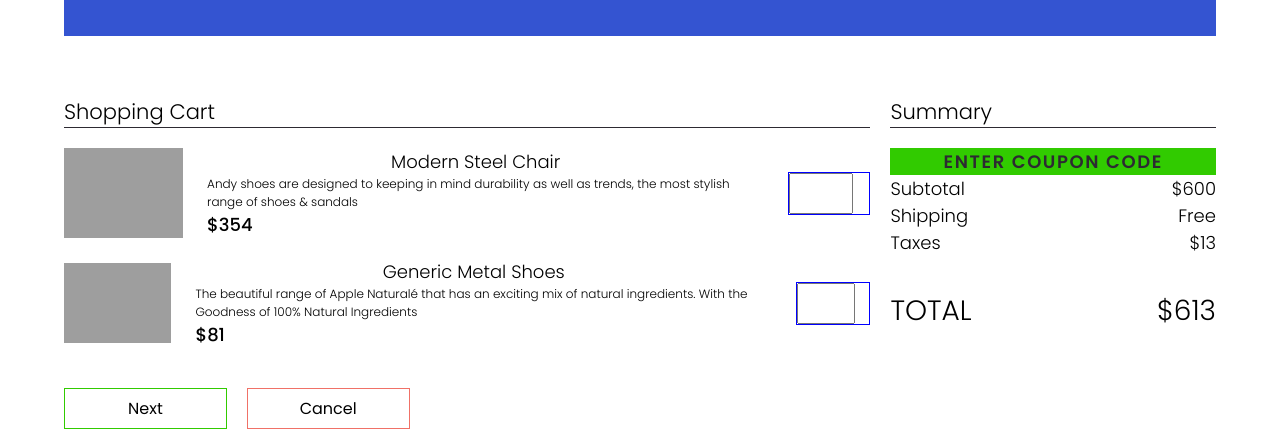
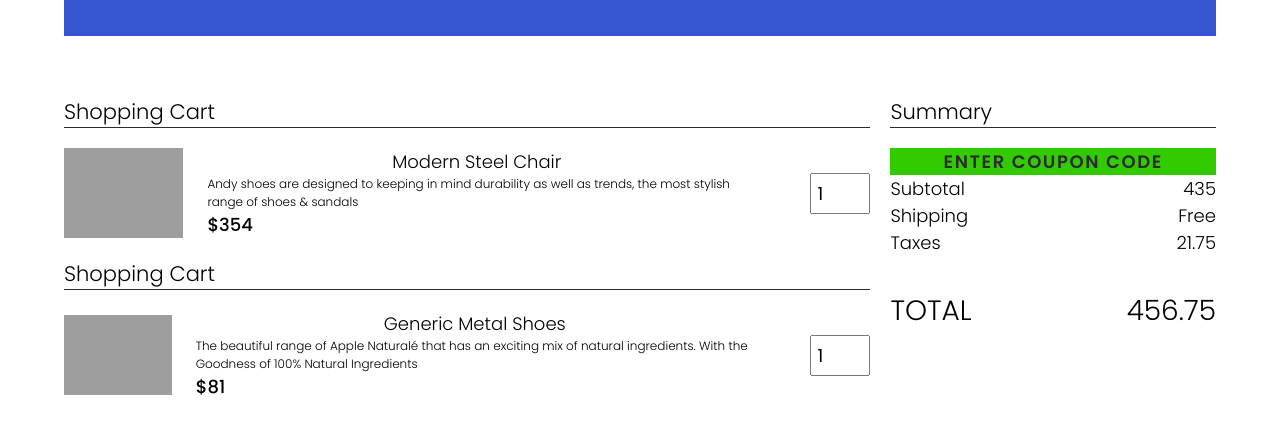
Before and after one commit to SAMURAIM0SES/GraceShopperFrontEnd, a React app: page /cart in a window 1280 px wide. Shown: the part 354-791 px from the top of the page. Built offline with nearby package versions, Linux system fonts and the light colour scheme; grey boxes are pictures that could not be loaded.

Commit message:
prices cart working

```diff
--- a/src/components/CardPrducts.module.css
+++ b/src/components/CardPrducts.module.css
@@ -126,15 +126,15 @@
 }
 
 .cart-product-quantity {
-  border: 1px solid blue;
   display: flex;
+  justify-content: flex-end;
 }
 
 .cart-product-quantity input {
   padding: 0.5rem;
   font-family: inherit;
   font-size: 1.8rem;
-  width: 80%;
+  flex-basis: 6rem;
 }
 
 .cart-product-quantity input:focus {
--- a/src/components/CardProducts.js
+++ b/src/components/CardProducts.js
@@ -1,8 +1,46 @@
+import React, { useState } from 'react';
 import classes from './CardPrducts.module.css';
 const { faker } = require('@faker-js/faker');
 
 const CardProducts = (props) => {
+  const { name, description, price } = props;
+  const [productQtn, setProductQtn] = useState(1);
+
+  const removeProductHandler = () => {};
+  return (
+    <div className={classes['cart-body-shopping']}>
+      <h3>Shopping Cart</h3>
+      <div className={classes['cart-shopping-products']}>
+        <div className={classes['cart-product-image']}>
+          <img src={`${faker.image.nature()}`} alt="random" />
+        </div>
+        <div className={classes['cart-product-description']}>
+          <h4>{name}</h4>
+          <p>{description}</p>
+          <p>${price}</p>
+        </div>
+        <div className={classes['cart-product-quantity']}>
+          <input
+            type="number"
+            max="50"
+            min="0"
+            value={productQtn}
+            onChange={(e) => setProductQtn(e.target.value)}
+          />
+        </div>
+      </div>
+    </div>
+  );
+};
+
+export default CardProducts;
+
+/*
+const CardProducts = (props) => {
   const { data } = props;
+  const [productQtn, setProductQtn] = useState(1);
+
+  const removeProductHandler = () => {};
   return (
     <div className={classes['cart-body-shopping']}>
       <h3>Shopping Cart</h3>
@@ -19,7 +57,13 @@ const CardProducts = (props) => {
               <p>${prod.price}</p>
             </div>
             <div className={classes['cart-product-quantity']}>
-              <input type="number" max="50" min="0" />
+              <input
+                type="number"
+                max="50"
+                min="0"
+                value={productQtn}
+                onChange={(e) => setProductQtn(e.target.value)}
+              />
             </div>
           </div>
         );
@@ -27,38 +71,4 @@ const CardProducts = (props) => {
     </div>
   );
 };
-
-export default CardProducts;
-
-/*
-
-<div className={classes['cart-body-shopping']}>
-      <h3>Shopping Cart</h3>
-      <div className={classes['cart-shopping-products']}>
-        <div className={classes['cart-product-image']}>
-          <img src={`${faker.image.nature()}`} alt="random" />
-        </div>
-        <div className={classes['cart-product-description']}>
-          <h4>PRODUCT NAME</h4>
-          <p>Neque porro quisquam est qui dolorem ipsum quia dolor sit amet</p>
-          <p>$300</p>
-        </div>
-        <div className={classes['cart-product-quantity']}>
-          <input type="number" max="50" min="0" />
-        </div>
-      </div>
-      <div className={classes['cart-shopping-products']}>
-        <div className={classes['cart-product-image']}>
-          <img src={`${faker.image.nature()}`} alt="random" />
-        </div>
-        <div className={classes['cart-product-description']}>
-          <h4>PRODUCT NAME</h4>
-          <p>Neque porro quisquam est qui dolorem ipsum quia dolor sit amet</p>
-          <p>$300</p>
-        </div>
-        <div className={classes['cart-product-quantity']}>
-          <input type="number" max="50" min="0" />
-        </div>
-      </div>
-    </div>
 */
--- a/src/components/Cart.js
+++ b/src/components/Cart.js
@@ -1,6 +1,9 @@
+import React, { useState, useEffect, Fragment } from 'react';
 import Layout from './Layout';
 import classes from './Cart.module.css';
 import CardProducts from './CardProducts';
+import { useNavigate } from 'react-router-dom';
+
 const { faker } = require('@faker-js/faker');
 
 const DUMMY_PRODUCTS = [
@@ -19,6 +22,24 @@ const DUMMY_PRODUCTS = [
 ];
 
 const Cart = () => {
+  const [total, setTotal] = useState(0);
+  const [taxes, setTaxes] = useState(0);
+  const navigate = useNavigate();
+
+  const nextNavigateHandler = () => {
+    navigate('/shipping');
+  };
+
+  const totalCost = (arr) => {
+    const totalSum = arr.reduce((prev, curr) => prev + curr.price, 0);
+    setTotal(totalSum);
+    setTaxes(total * 0.05);
+  };
+
+  useEffect(() => {
+    totalCost(DUMMY_PRODUCTS);
+  }, [total]);
+
   return (
     <Layout>
       <section>
@@ -30,7 +51,19 @@ const Cart = () => {
           </div>
 
           <div className={classes['cart-body']}>
-            <CardProducts data={DUMMY_PRODUCTS} />
+            <div>
+              {DUMMY_PRODUCTS.map((prod) => {
+                return (
+                  <CardProducts
+                    name={prod.name}
+                    description={prod.description}
+                    price={prod.price}
+                  />
+                );
+              })}
+            </div>
+
+            {/* <CardProducts data={DUMMY_PRODUCTS} /> */}
 
             <div className={classes['cart-body-summary']}>
               <h3>Summary</h3>
@@ -40,7 +73,7 @@ const Cart = () => {
               <div className={classes['summary-detail']}>
                 <div className={classes['summary-payment']}>
                   <div>Subtotal</div>
-                  <div>$600</div>
+                  <div>{total}</div>
                 </div>
                 <div className={classes['summary-payment']}>
                   <div>Shipping</div>
@@ -48,18 +81,18 @@ const Cart = () => {
                 </div>
                 <div className={classes['summary-payment']}>
                   <div>Taxes</div>
-                  <div>$13</div>
+                  <div>{taxes}</div>
                 </div>
               </div>
               <div className={classes['summary-total']}>
                 <div>TOTAL</div>
-                <div>$613</div>
+                <div>{total + taxes}</div>
               </div>
             </div>
           </div>
 
           <div className={classes['cart-buttons']}>
-            <button>Next</button>
+            <button onClick={nextNavigateHandler}>Next</button>
             <button>Cancel</button>
           </div>
         </div>
```
